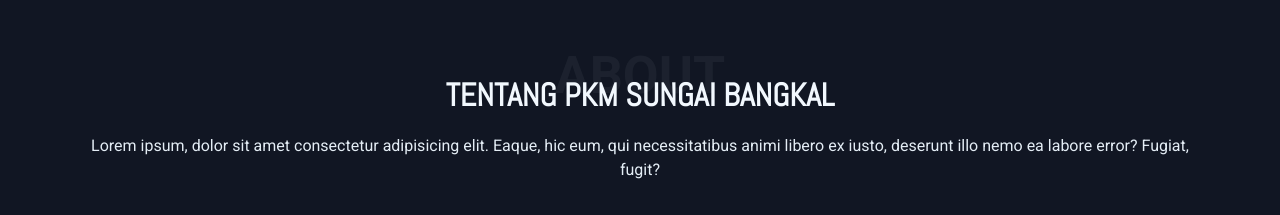
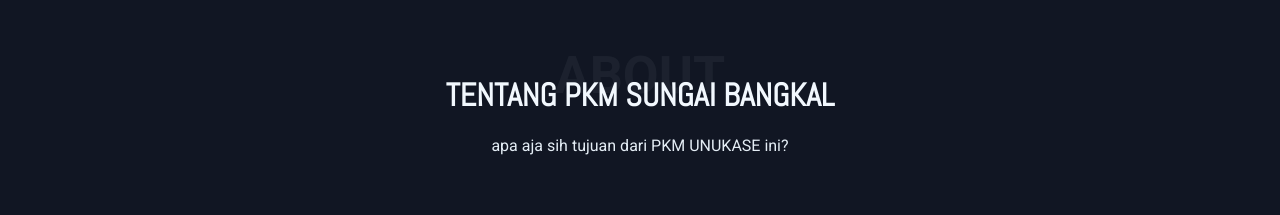
Before and after one commit to sungaibangkal/website, a plain HTML site: page index.html in a window 1280 px wide. Shown: the part 880-1095 px from the top of the page. Drawn offline with Linux system fonts and the light colour scheme.

Commit message:
Update index.html

```diff
--- a/index.html
+++ b/index.html
@@ -109,7 +109,7 @@
       <div class="container section-title" data-aos="fade-up">
         <span class="description-title">About</span>
         <h2>tentang PKM Sungai Bangkal</h2>
-        <p>Lorem ipsum, dolor sit amet consectetur adipisicing elit. Eaque, hic eum, qui necessitatibus animi libero ex iusto, deserunt illo nemo ea labore error? Fugiat, fugit?</p>
+        <p>apa aja sih tujuan dari PKM UNUKASE ini?</p>
       </div><!-- End Section Title -->
 
       <div class="container" data-aos="fade-up" data-aos-delay="100">
```
